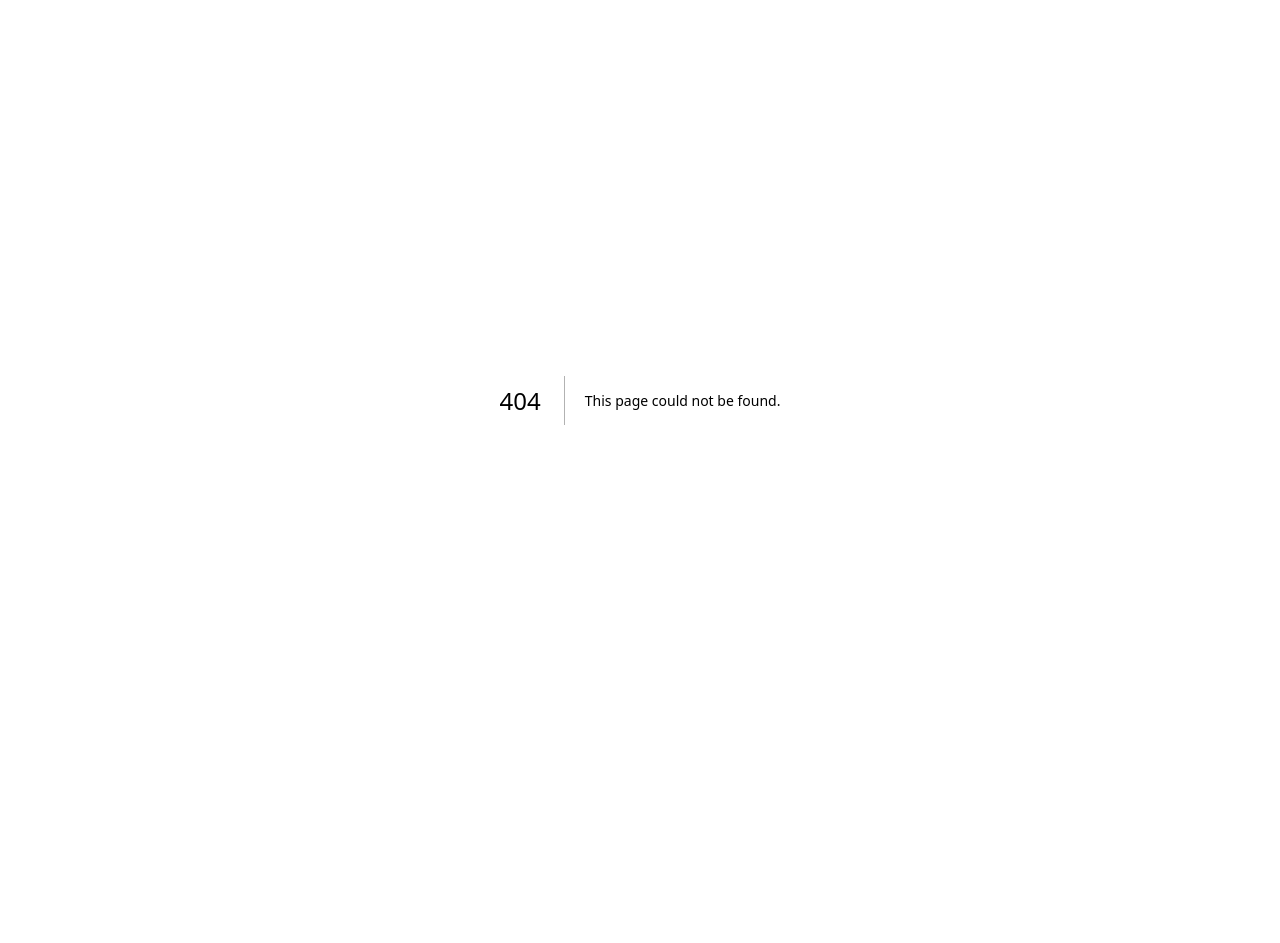
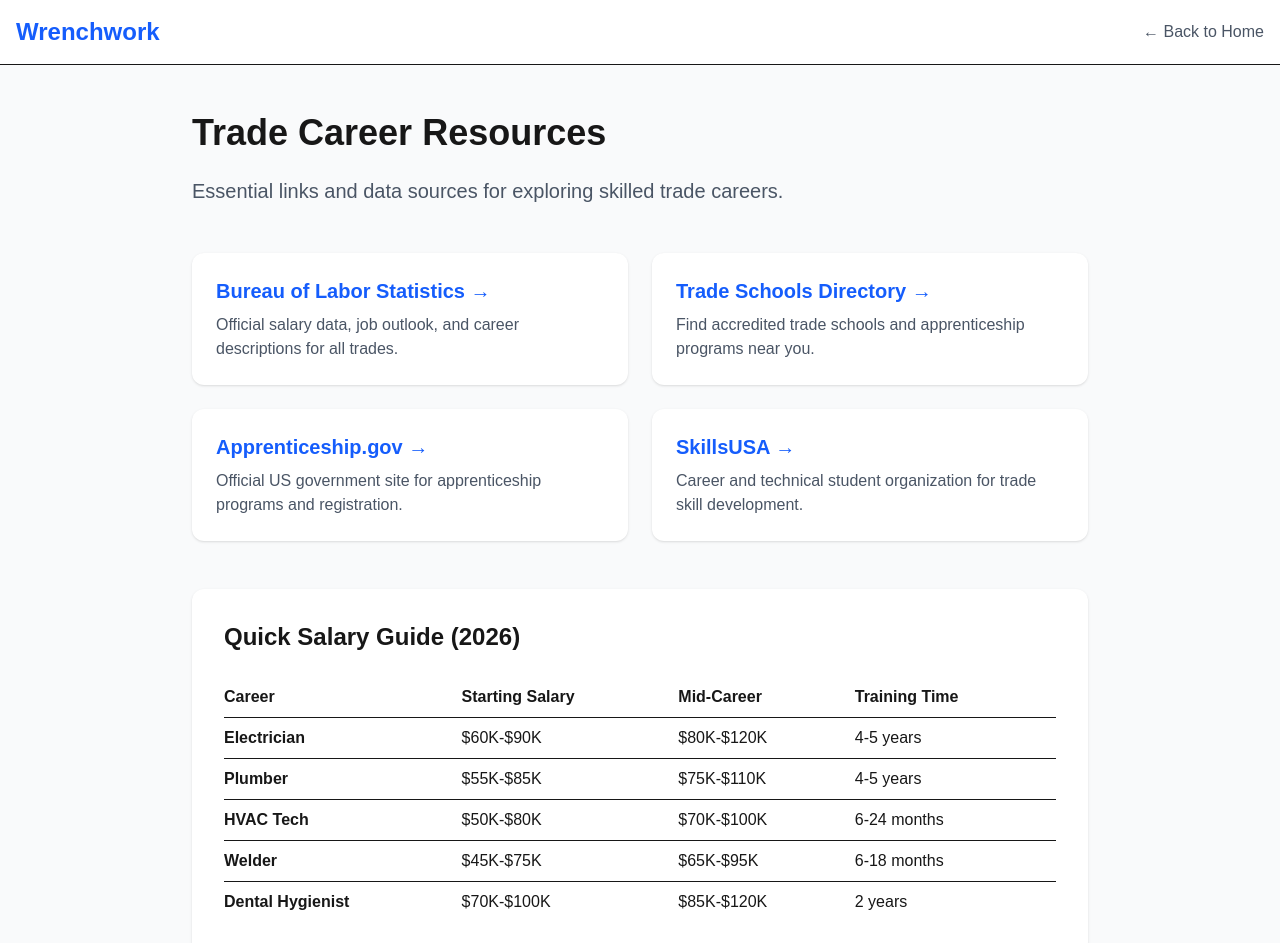
Before and after one commit to 4lek20/wrenchwork, a Next.js app: page /resources in a window 1280 px wide. Before the commit this address had no page. Shown: the top 943 px of the page. Before the commit the page ends 800 px from the top, so only its background shows below. Built offline with nearby package versions, Linux system fonts and the light colour scheme.

Commit message:
Day12: Create Resources page with trade career links and salary guide

```diff
--- /dev/null
+++ b/app/resources/page.tsx
@@ -0,0 +1,149 @@
+import Link from "next/link";
+
+export default function Resources() {
+  return (
+    <div className="min-h-screen bg-gray-50">
+      <header className="bg-white border-b">
+        <div className="container mx-auto px-4 py-4 flex justify-between items-center">
+          <Link href="/" className="text-2xl font-bold text-blue-600">
+            Wrenchwork
+          </Link>
+          <Link href="/" className="text-gray-600 hover:text-gray-900">
+            ← Back to Home
+          </Link>
+        </div>
+      </header>
+
+      <main className="container mx-auto px-4 py-12">
+        <div className="max-w-4xl mx-auto">
+          <h1 className="text-4xl font-bold mb-6">Trade Career Resources</h1>
+          <p className="text-xl text-gray-600 mb-12">
+            Essential links and data sources for exploring skilled trade careers.
+          </p>
+
+          {/* Quick Links */}
+          <div className="grid md:grid-cols-2 gap-6 mb-12">
+            <a
+              href="https://www.bls.gov/ooh/"
+              target="_blank"
+              rel="noopener noreferrer"
+              className="bg-white p-6 rounded-xl shadow-sm hover:shadow-md transition block"
+            >
+              <h2 className="text-xl font-semibold text-blue-600 mb-2">
+                Bureau of Labor Statistics →
+              </h2>
+              <p className="text-gray-600">
+                Official salary data, job outlook, and career descriptions for all trades.
+              </p>
+            </a>
+
+            <a
+              href="https://www.trade-schools.net/"
+              target="_blank"
+              rel="noopener noreferrer"
+              className="bg-white p-6 rounded-xl shadow-sm hover:shadow-md transition block"
+            >
+              <h2 className="text-xl font-semibold text-blue-600 mb-2">
+                Trade Schools Directory →
+              </h2>
+              <p className="text-gray-600">
+                Find accredited trade schools and apprenticeship programs near you.
+              </p>
+            </a>
+
+            <a
+              href="https://www.apprenticeship.gov/"
+              target="_blank"
+              rel="noopener noreferrer"
+              className="bg-white p-6 rounded-xl shadow-sm hover:shadow-md transition block"
+            >
+              <h2 className="text-xl font-semibold text-blue-600 mb-2">
+                Apprenticeship.gov →
+              </h2>
+              <p className="text-gray-600">
+                Official US government site for apprenticeship programs and registration.
+              </p>
+            </a>
+
+            <a
+              href="https://www.skillsharesuccess.com/"
+              target="_blank"
+              rel="noopener noreferrer"
+              className="bg-white p-6 rounded-xl shadow-sm hover:shadow-md transition block"
+            >
+              <h2 className="text-xl font-semibold text-blue-600 mb-2">
+                SkillsUSA →
+              </h2>
+              <p className="text-gray-600">
+                Career and technical student organization for trade skill development.
+              </p>
+            </a>
+          </div>
+
+          {/* Trade Salary Guide */}
+          <div className="bg-white p-8 rounded-xl shadow-sm mb-12">
+            <h2 className="text-2xl font-bold mb-6">Quick Salary Guide (2026)</h2>
+            <div className="overflow-x-auto">
+              <table className="w-full text-left">
+                <thead>
+                  <tr className="border-b">
+                    <th className="py-2 pr-4">Career</th>
+                    <th className="py-2 pr-4">Starting Salary</th>
+                    <th className="py-2 pr-4">Mid-Career</th>
+                    <th className="py-2 pr-4">Training Time</th>
+                  </tr>
+                </thead>
+                <tbody>
+                  <tr className="border-b">
+                    <td className="py-2 pr-4 font-semibold">Electrician</td>
+                    <td className="py-2 pr-4">$60K-$90K</td>
+                    <td className="py-2 pr-4">$80K-$120K</td>
+                    <td className="py-2 pr-4">4-5 years</td>
+                  </tr>
+                  <tr className="border-b">
+                    <td className="py-2 pr-4 font-semibold">Plumber</td>
+                    <td className="py-2 pr-4">$55K-$85K</td>
+                    <td className="py-2 pr-4">$75K-$110K</td>
+                    <td className="py-2 pr-4">4-5 years</td>
+                  </tr>
+                  <tr className="border-b">
+                    <td className="py-2 pr-4 font-semibold">HVAC Tech</td>
+                    <td className="py-2 pr-4">$50K-$80K</td>
+                    <td className="py-2 pr-4">$70K-$100K</td>
+                    <td className="py-2 pr-4">6-24 months</td>
+                  </tr>
+                  <tr className="border-b">
+                    <td className="py-2 pr-4 font-semibold">Welder</td>
+                    <td className="py-2 pr-4">$45K-$75K</td>
+                    <td className="py-2 pr-4">$65K-$95K</td>
+                    <td className="py-2 pr-4">6-18 months</td>
+                  </tr>
+                  <tr>
+                    <td className="py-2 pr-4 font-semibold">Dental Hygienist</td>
+                    <td className="py-2 pr-4">$70K-$100K</td>
+                    <td className="py-2 pr-4">$85K-$120K</td>
+                    <td className="py-2 pr-4">2 years</td>
+                  </tr>
+                </tbody>
+              </table>
+            </div>
+          </div>
+
+          {/* CTA */}
+          <div className="bg-blue-600 text-white p-8 rounded-xl text-center">
+            <h2 className="text-3xl font-bold mb-4">Ready to Find Your Trade?</h2>
+            <p className="text-xl mb-6">
+              Take the 10-minute assessment and get matched today.
+            </p>
+            <Link
+              href="/assessment"
+              className="inline-block bg-white text-blue-600 px-8 py-3 rounded-lg font-semibold hover:bg-blue-50 transition"
+            >
+              Start Assessment →
+            </Link>
+          </div>
+        </div>
+      </main>
+    </div>
+  );
+}
```
